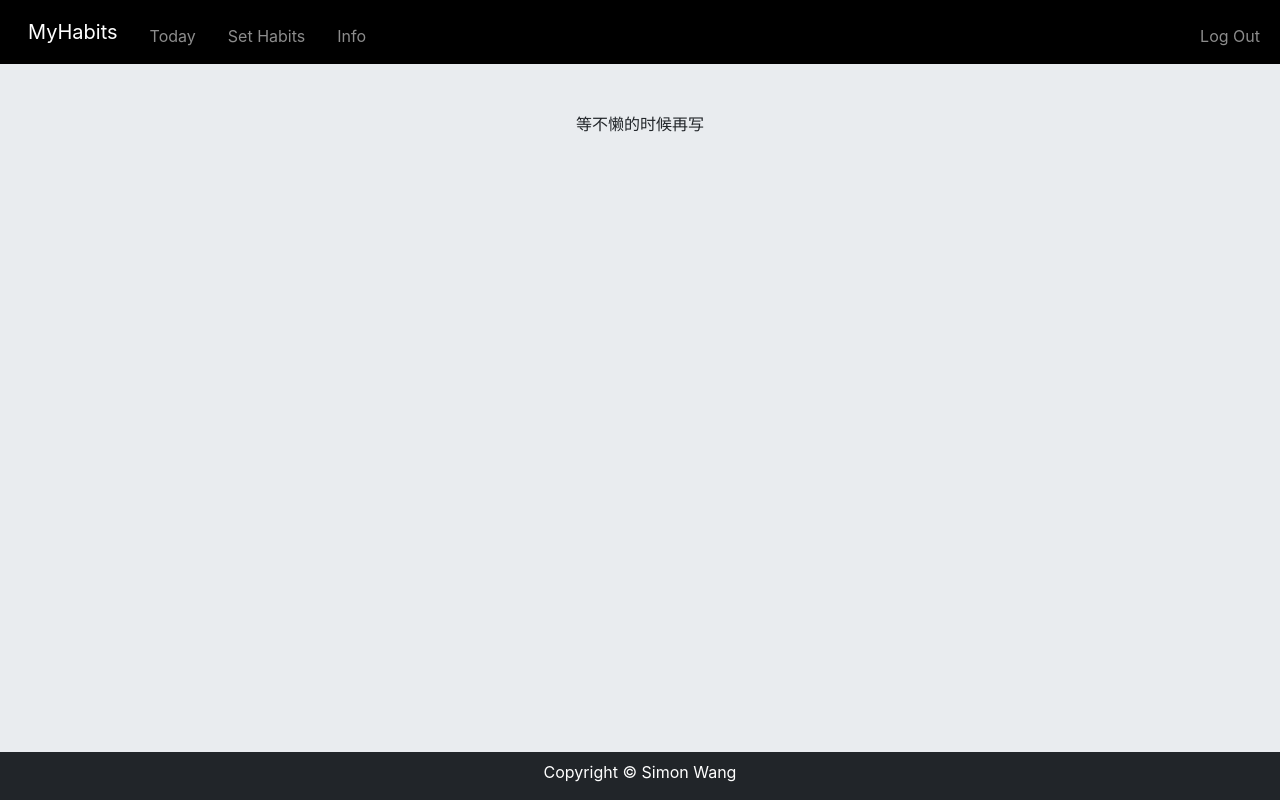
After one commit to SimonE1003/MyHabits, a Flask app: page /info in a window 1280 px wide. The commit adds this page. Run offline with Flask 3, Linux system fonts and the light colour scheme; the visitor is signed in with stand-in values (Sample User, id 1).

Commit message:
added info page

```diff
--- a/app.py
+++ b/app.py
@@ -190,6 +190,7 @@ def today():
 
         today_date = datetime.strptime(date.today().isoformat(), '%Y-%m-%d').date()
 
+        current_day = 21
         if current_day == 21:
             return render_template("today3.html", habits=habits)
 
@@ -244,6 +245,10 @@ def mark_done():
         db.rollback()
         return jsonify(success=False, message=str(e)), 500
 
+@app.route("/info")
+@login_required
+def info():
+    return render_template("info.html")
 
 if __name__ == "__main__":
     app.run(debug=True)
--- /dev/null
+++ b/templates/info.html
@@ -0,0 +1,13 @@
+{% extends "layout.html" %}
+
+{% block title %}
+    Info
+{% endblock %}
+
+{% block main %}
+    <div class="container">
+        <p>等不懒的时候再写</p>
+
+    </div>
+
+{% endblock %}
--- a/templates/layout.html
+++ b/templates/layout.html
@@ -30,6 +30,9 @@
                             <li class="nav-item active px-2">
                                 <a class="nav-link" href="/set_habits">Set Habits</a>
                             </li>
+                            <li class="nav-item active px-2">
+                                <a class="nav-link" href="/info">Info</a>
+                            </li>
                         </ul>
                         <ul class="navbar-nav ms-auto mt-2">
                             <li class="nav-item"><a class="nav-link" href="/logout">Log Out</a></li>
--- a/templates/today3.html
+++ b/templates/today3.html
@@ -1,11 +1,12 @@
 {% extends "layout.html" %}
 
 {% block title %}
-    Today1
+    Today3
 {% endblock %}
 
 {% block main %}
     <div class="container" style="padding-bottom: 20px;">
+        <p style="color: green; font-weight: bold;">Congratulations for completing the challenge!</p>
         <h3 style="color: #333;">21 - Day Habit Report</h3>
             {% for habit in habits %}
             <div style="padding-bottom: 7px;">
```
Also changed, not shown: 1 other file.
